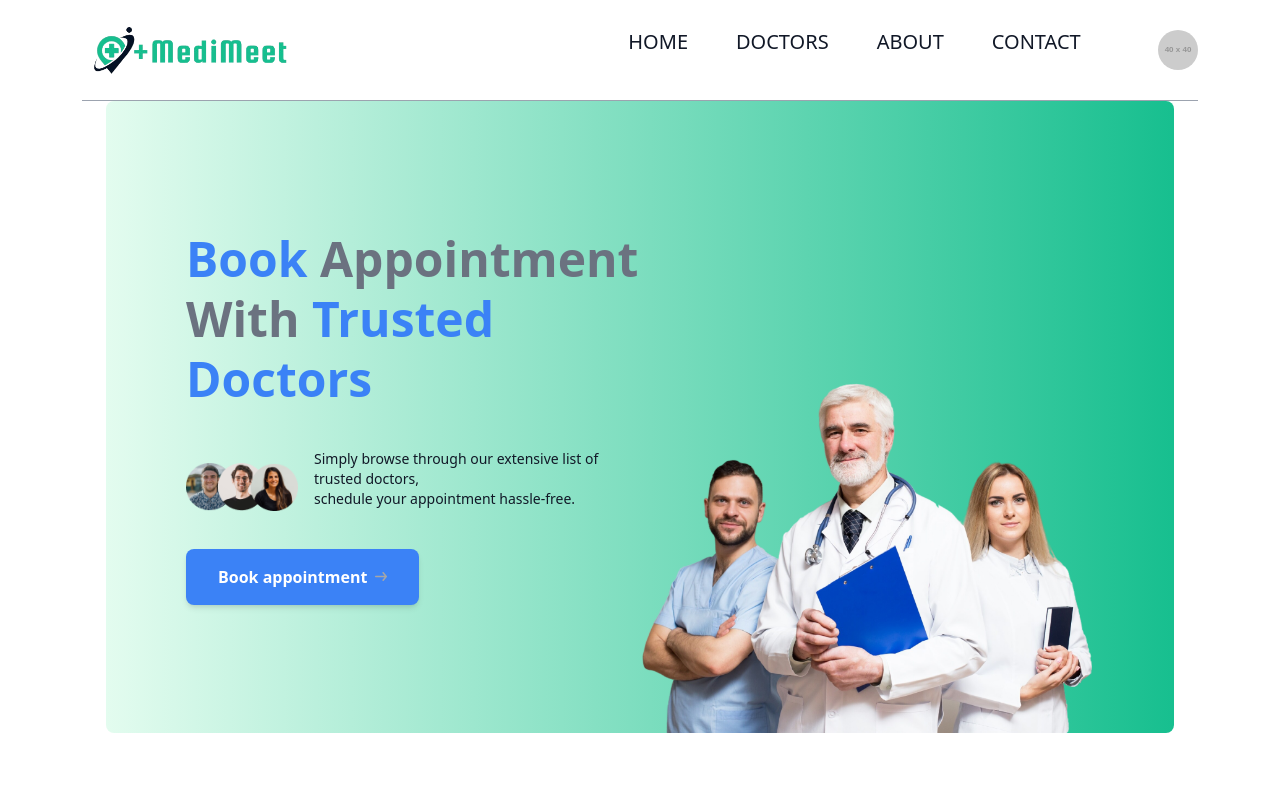
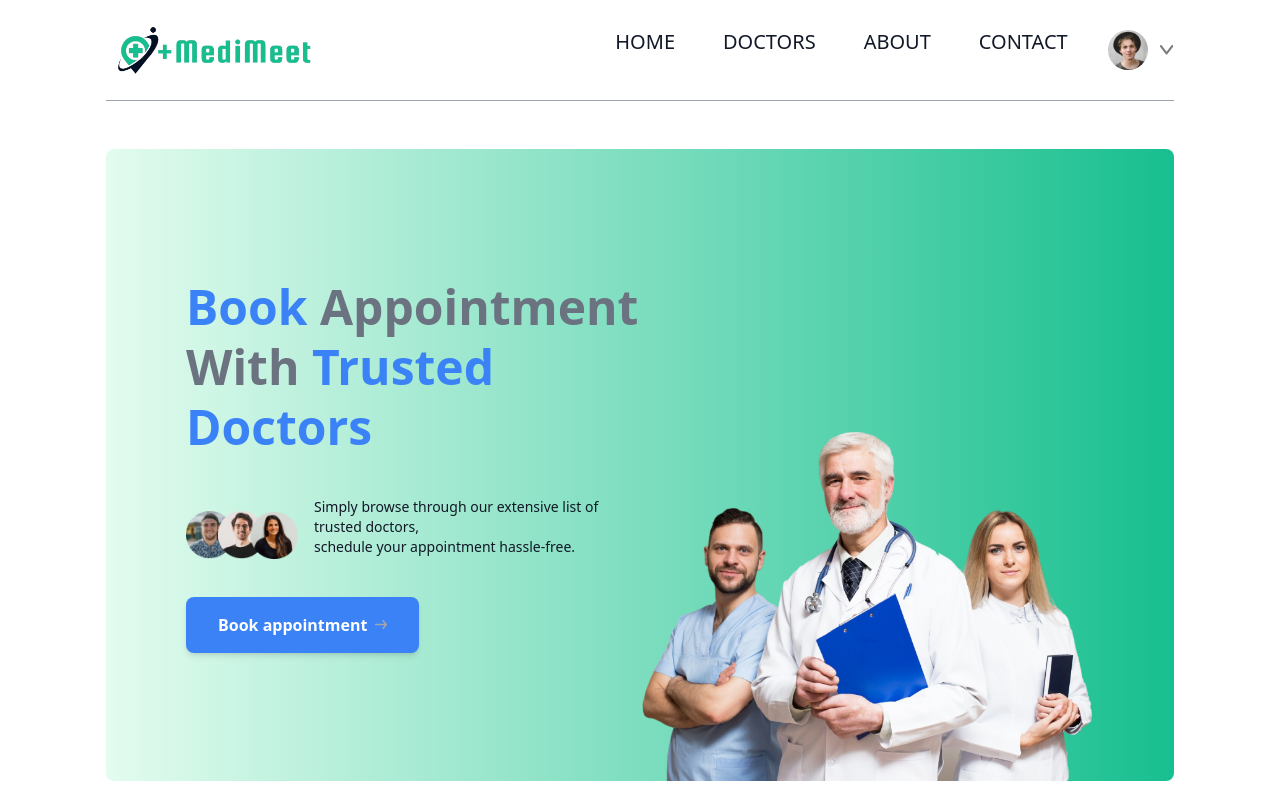
Before and after one commit to Arshad-Qureshi-Coder/MediMeet, a React (Create React App) app: page / in a window 1280 px wide. Shown: the top 800 px of the page. Built offline with nearby package versions, Linux system fonts and the light colour scheme.

Commit message:
change in Header

```diff
--- a/src/Components/Header/Header.js
+++ b/src/Components/Header/Header.js
@@ -1,5 +1,6 @@
 import React, { useState } from 'react';
 import { NavLink, useNavigate } from 'react-router-dom';
+import { assets } from '../../assets/assets';
 
 const Header = () => {
 
@@ -8,8 +9,8 @@ const Header = () => {
   const [showMenu, setShowMenu] = useState(false);
   const [token, setToken] = useState(true);
   return (
-    <header className=''>
-      <div className="  flex items-center justify-between text-sm  py-4   border-b border-b-gray-400">
+    <header className='mx-4 sm:mx-[10%]'>
+      <div className="  flex items-center justify-between text-sm  py-4 mb-5  border-b border-b-gray-400">
         {/* Logo */}
         <div className="flex items-center">
           <img
@@ -73,10 +74,11 @@ const Header = () => {
           {token ? (
             <div className="flex items-center space-x-3">
               <img
-                src="https://via.placeholder.com/40"
+                src={assets.profile_pic}
                 alt="Profile"
                 className="w-10 h-10 rounded-full"
               />
+              <img src={assets.dropdown_icon}/>
             </div>
           ) : (
             <button
```
